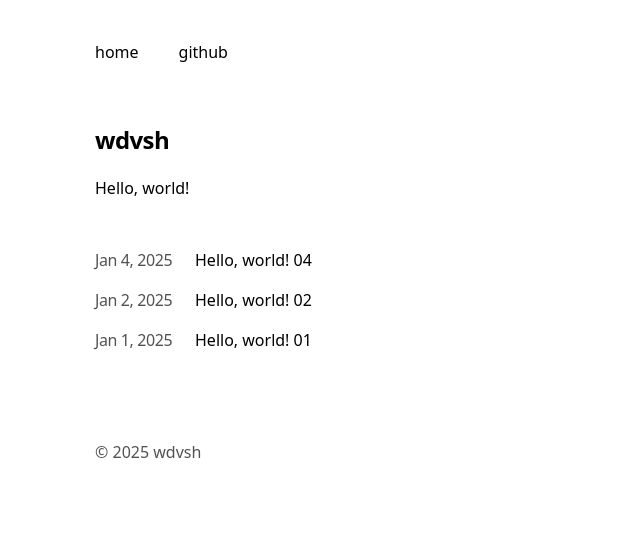
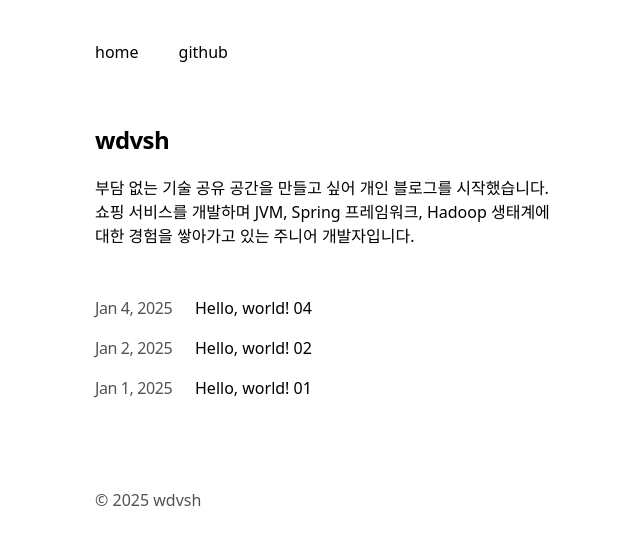
Before and after one commit to falconhvy/falconhvy.github.io, a Next.js app: page / in a window 1280 px wide. Shown: the top 544 px of the page, without its empty margins (309-949 px from the left). Built offline with nearby package versions, Linux system fonts and the light colour scheme.

Commit message:
프로필 설명 작성

```diff
--- a/src/components/profile.tsx
+++ b/src/components/profile.tsx
@@ -1,8 +1,13 @@
 export default function Profile() {
+  const description = `
+    부담 없는 기술 공유 공간을 만들고 싶어 개인 블로그를 시작했습니다.
+    쇼핑 서비스를 개발하며 JVM, Spring 프레임워크, Hadoop 생태계에 대한 경험을 쌓아가고 있는 주니어 개발자입니다.
+  `.trim();
+
   return (
     <section className="pb-10 pt-5">
       <h1 className="mb-5 text-2xl font-semibold tracking-tight">wdvsh</h1>
-      <p>Hello, world!</p>
+      <p>{description}</p>
     </section>
   );
 }
```
